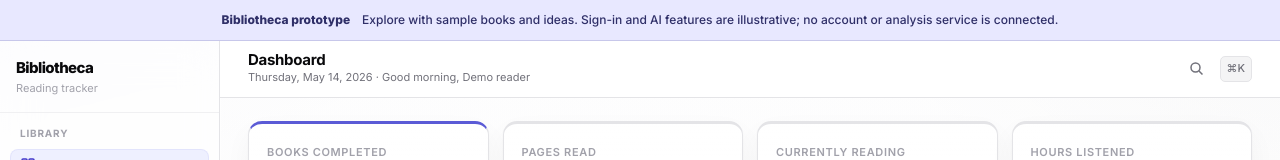
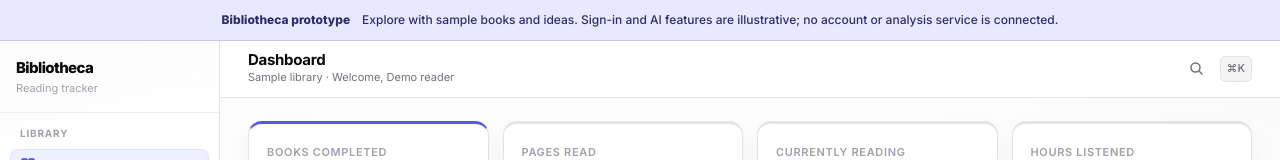
Before and after one commit to MarziehzZare/bibliotheca, a plain HTML site: page index.html in a window 1280 px wide. Shown: the top 160 px of the page. Drawn offline with Linux system fonts and the light colour scheme.

Commit message:
Remove stale sample dashboard date

```diff
--- a/index.html
+++ b/index.html
@@ -882,7 +882,7 @@ svg{display:block}
         </label>
         <div class="topbar-title">
           <h2 id="topbar-title">Dashboard</h2>
-          <p id="topbar-sub">Thursday, May 14, 2026 · Good morning, Demo reader</p>
+          <p id="topbar-sub">Sample library · Welcome, Demo reader</p>
         </div>
       </div>
       <div class="topbar-actions">
@@ -1954,7 +1954,7 @@ function generateCalData() {
 
 // NAVIGATION
 const SCREEN_TITLES = {
-  dashboard:{title:'Dashboard',sub:'Thursday, May 14, 2026 · Good morning, Demo reader'},
+  dashboard:{title:'Dashboard',sub:'Sample library · Welcome, Demo reader'},
   books:{title:'Books',sub:'12 books in your library'},
   gallery:{title:'Gallery',sub:'Browse your collection'},
   shelves:{title:'Shelves',sub:'Organized by genre'},
```
